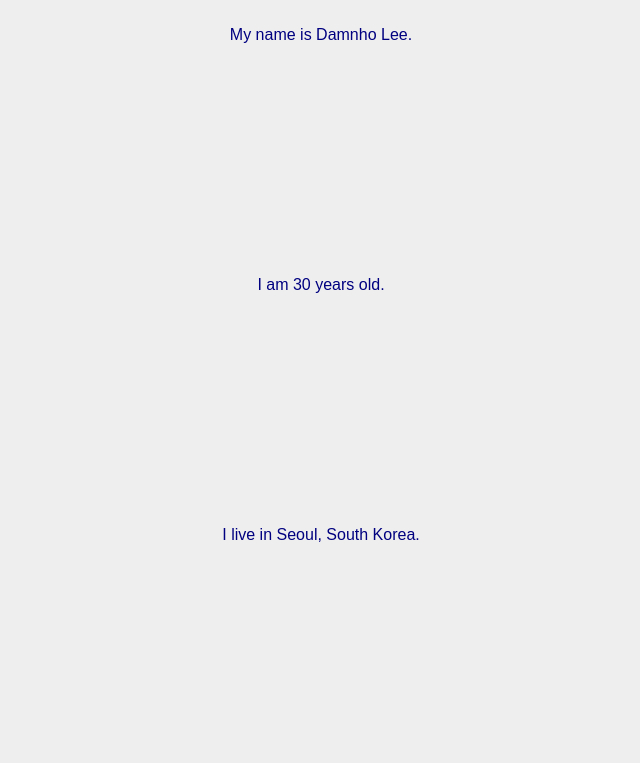
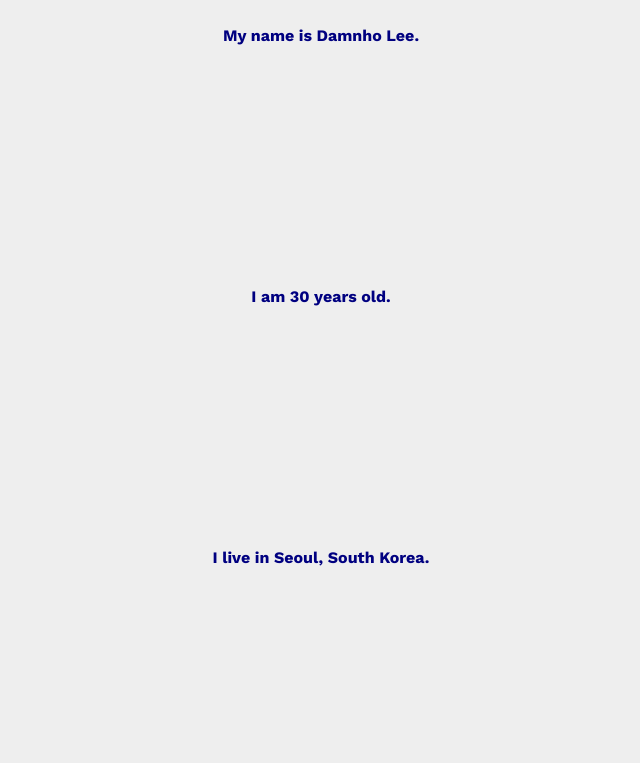
Before and after one commit to zeted0410/TheFactBookOfDamonLee, a plain HTML site: page index.html in a window 1280 px wide. Shown: the top 763 px of the page, without its empty margins (319-959 px from the left). Drawn offline with nearby package versions, Linux system fonts and the light colour scheme.

Commit message:
Update main.css

```diff
--- a/main.css
+++ b/main.css
@@ -4,6 +4,7 @@ body {
 }
 
 #texts {
+  font-family: 'Work Sans';
   width: 400px;
   margin: 0 auto;
 }
```
